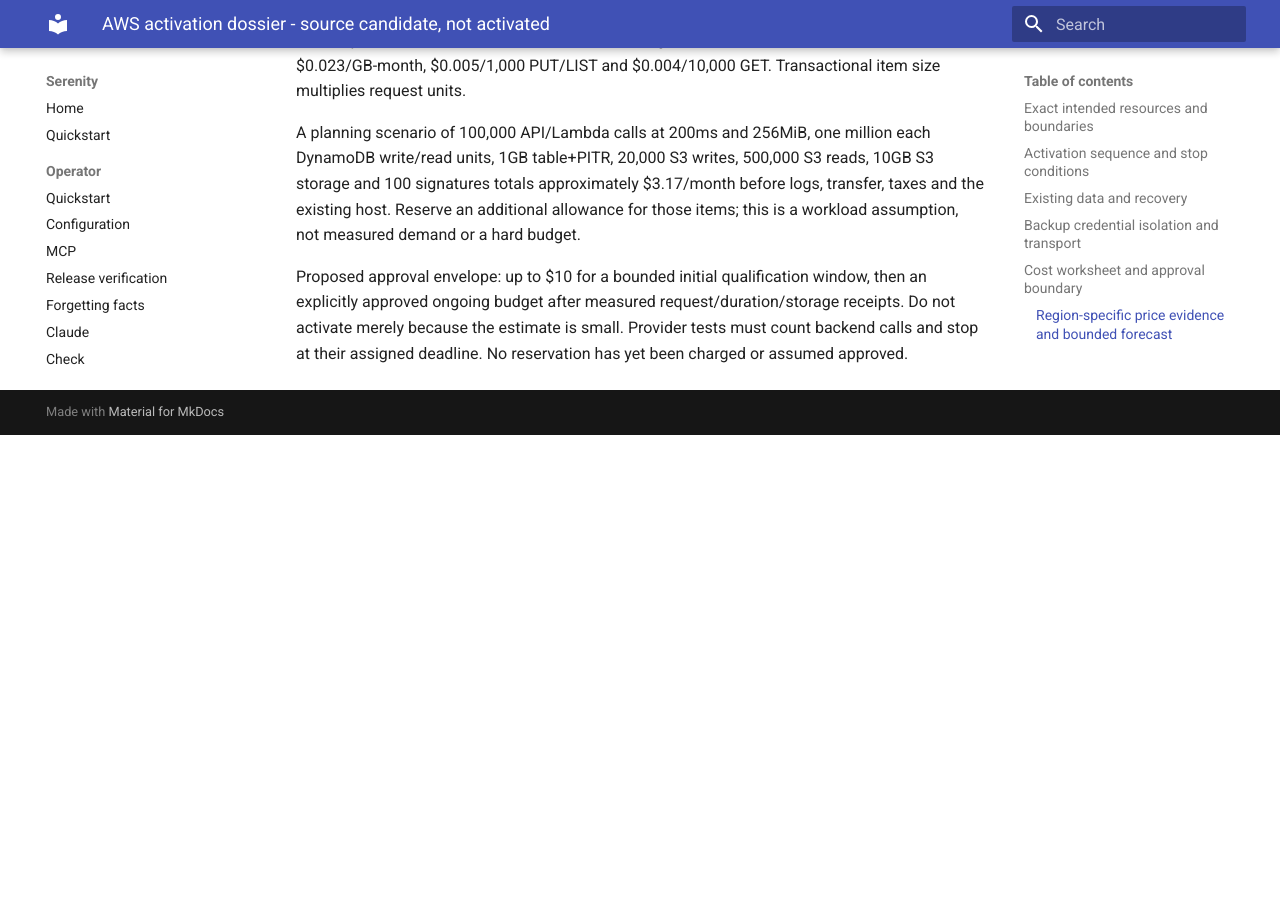
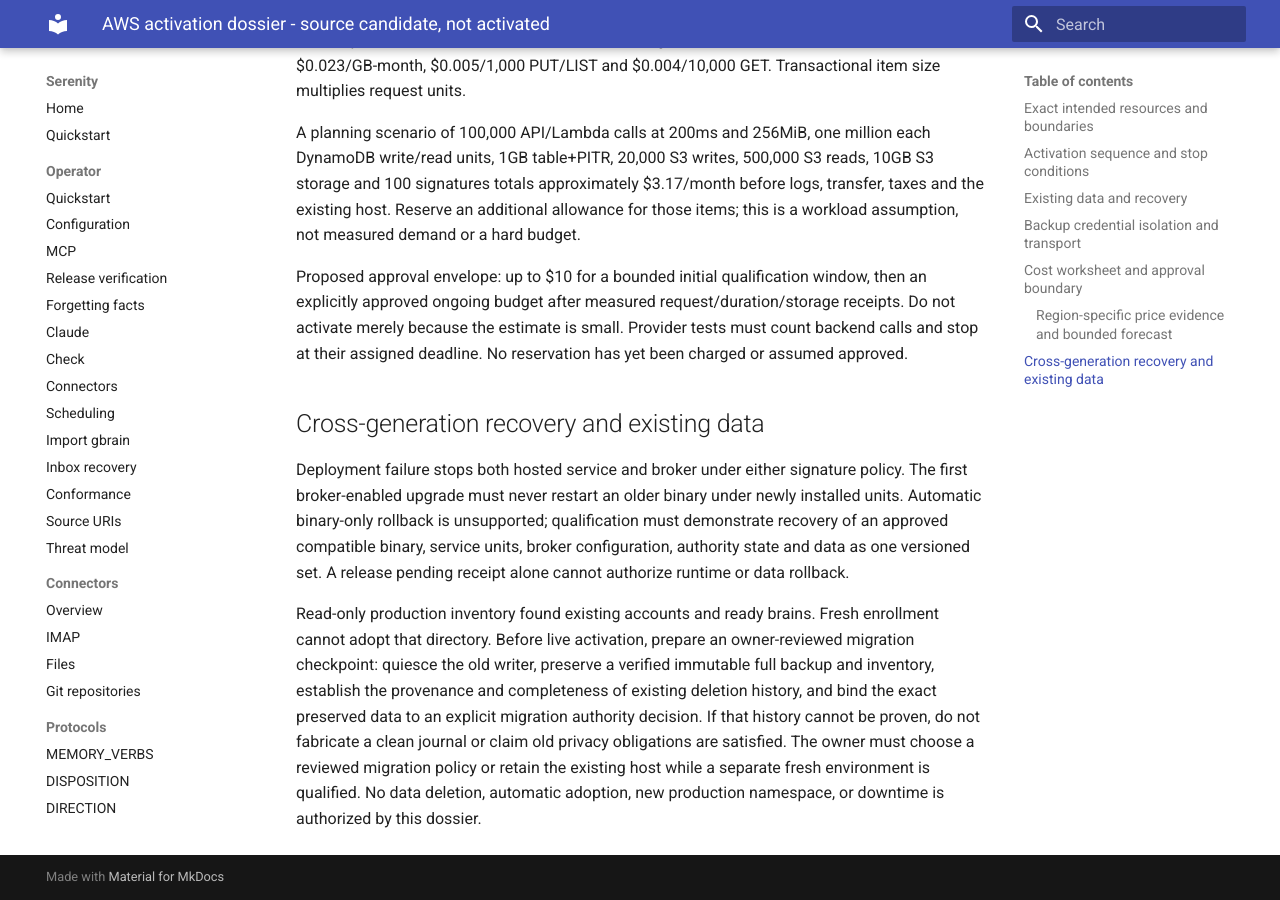
Before and after one commit to sirerun/serenity, an MkDocs documentation site: the page built from docs/plans/hosted-aws-activation.md, in a window 1280 px wide and 900 px high, scrolled down 3141 px. Built offline with MkDocs 1.6.1 and Material for MkDocs 9.7.7, drawn with Linux system fonts in a browser that asks for light colours; before the commit the page ends 3576 px from its top, so only the background shows below that.

Commit message:
fix(hosted): fail closed across incompatible deployment generations

```diff
--- a/docs/plans/hosted-aws-activation.md
+++ b/docs/plans/hosted-aws-activation.md
@@ -64,3 +64,23 @@
 receipts. Do not activate merely because the estimate is small. Provider tests
 must count backend calls and stop at their assigned deadline. No reservation has
 yet been charged or assumed approved.
+
+## Cross-generation recovery and existing data
+
+Deployment failure stops both hosted service and broker under either signature
+policy. The first broker-enabled upgrade must never restart an older binary
+under newly installed units. Automatic binary-only rollback is unsupported;
+qualification must demonstrate recovery of an approved compatible binary,
+service units, broker configuration, authority state and data as one versioned
+set. A release pending receipt alone cannot authorize runtime or data rollback.
+
+Read-only production inventory found existing accounts and ready brains.
+Fresh enrollment cannot adopt that directory. Before live activation, prepare
+an owner-reviewed migration checkpoint: quiesce the old writer, preserve a
+verified immutable full backup and inventory, establish the provenance and
+completeness of existing deletion history, and bind the exact preserved data
+to an explicit migration authority decision. If that history cannot be proven,
+do not fabricate a clean journal or claim old privacy obligations are satisfied.
+The owner must choose a reviewed migration policy or retain the existing host
+while a separate fresh environment is qualified. No data deletion, automatic
+adoption, new production namespace, or downtime is authorized by this dossier.
```
Also changed, not shown: 5 other files.
